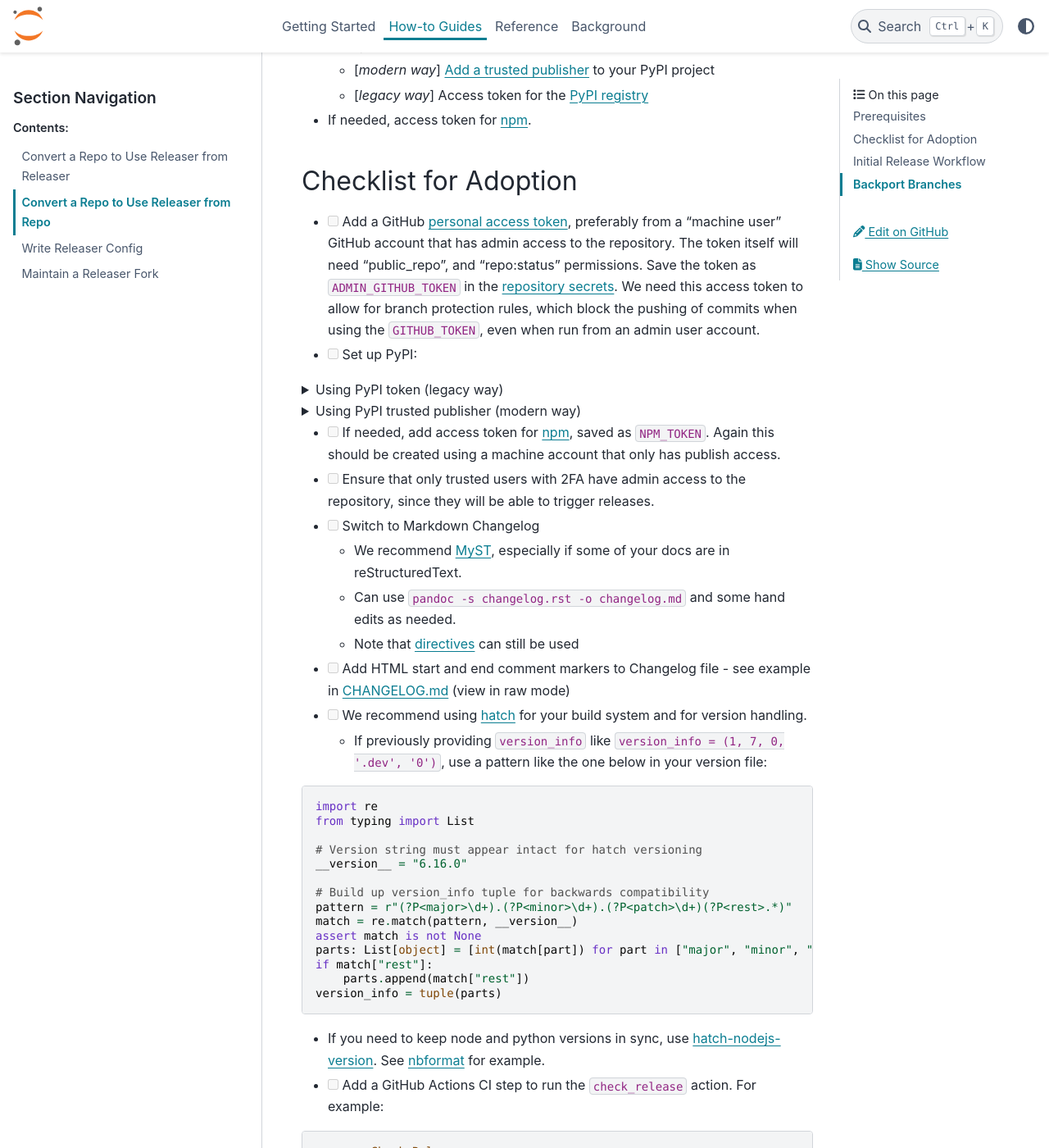
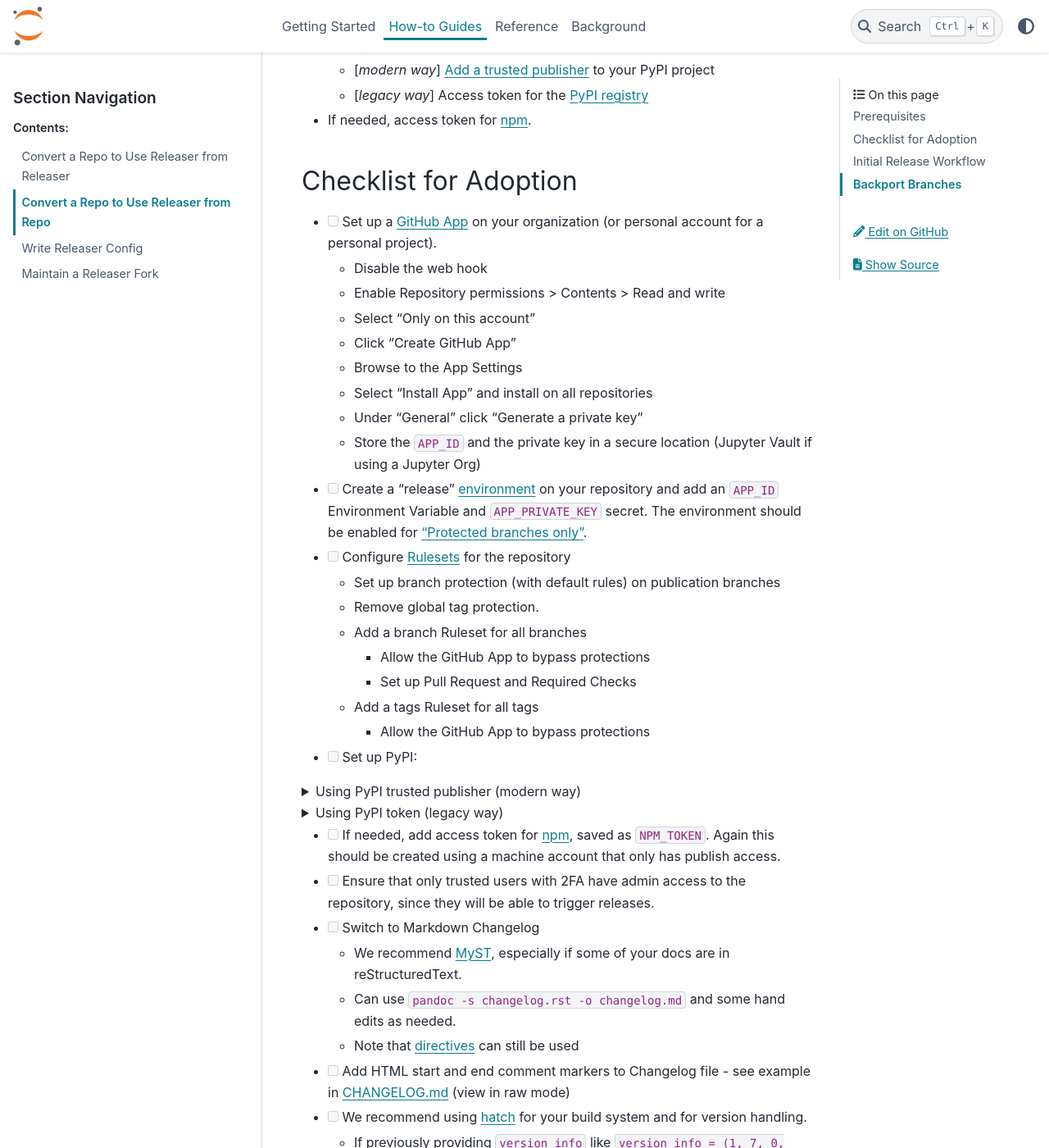
Before and after one commit to jupyter-server/jupyter_releaser, a Sphinx documentation site: the page built from docs/source/how_to_guides/convert_repo_from_repo.md, in a window 1280 px wide and 1400 px high, scrolled down 500 px. Shown: the whole window at 82% size. Built offline with Sphinx 7.4.7 and the PyData theme 0.15.4, drawn with Linux system fonts in a browser that asks for light colours.

Commit message:
Remove the need for an ADMIN_GITHUB_TOKEN (#557)

```diff
--- a/docs/source/how_to_guides/convert_repo_from_repo.md
+++ b/docs/source/how_to_guides/convert_repo_from_repo.md
@@ -16,16 +16,40 @@
 
 ## Checklist for Adoption
 
-- [ ] Add a GitHub [personal access token](https://docs.github.com/en/authentication/keeping-your-account-and-data-secure/creating-a-personal-access-token), preferably from a "machine user" GitHub
-  account that has admin access to the repository. The token itself will
-  need "public_repo", and "repo:status" permissions. Save the token as
-  `ADMIN_GITHUB_TOKEN`
-  in the [repository secrets](https://docs.github.com/en/actions/reference/encrypted-secrets#creating-encrypted-secrets-for-a-repository). We need this
-  access token to allow for branch protection rules, which block the pushing
-  of commits when using the `GITHUB_TOKEN`, even when run from an admin user
-  account.
+- [ ] Set up a [GitHub App](https://docs.github.com/en/apps/creating-github-apps/about-creating-github-apps/about-creating-github-apps#github-apps-that-act-on-their-own-behalf) on your organization (or personal account for a personal project).
+
+  - Disable the web hook
+  - Enable Repository permissions > Contents > Read and write
+  - Select "Only on this account"
+  - Click "Create GitHub App"
+  - Browse to the App Settings
+  - Select "Install App" and install on all repositories
+  - Under "General" click "Generate a private key"
+  - Store the `APP_ID` and the private key in a secure location (Jupyter Vault if using a Jupyter Org)
+
+- [ ] Create a "release" [environment](https://docs.github.com/en/actions/deployment/targeting-different-environments/using-environments-for-deployment) on your repository and add an `APP_ID` Environment Variable and `APP_PRIVATE_KEY` secret.
+  The environment should be enabled for ["Protected branches only"](https://docs.github.com/en/actions/deployment/targeting-different-environments/using-environments-for-deployment#deployment-branches-and-tags).
+
+- [ ] Configure [Rulesets](https://docs.github.com/en/repositories/configuring-branches-and-merges-in-your-repository/managing-rulesets/about-rulesets) for the repository
+
+  - Set up branch protection (with default rules) on publication branches
+  - Remove global tag protection.
+  - Add a branch Ruleset for all branches
+    - Allow the GitHub App to bypass protections
+    - Set up Pull Request and Required Checks
+  - Add a tags Ruleset for all tags
+    - Allow the GitHub App to bypass protections
 
 - [ ] Set up PyPI:
+
+<details><summary>Using PyPI trusted publisher (modern way)</summary>
+
+- Set up your PyPI project by [adding a trusted publisher](https://docs.pypi.org/trusted-publishers/adding-a-publisher/)
+  - if you use the example workflows, the _workflow name_ is `publish-release.yml` (or `full-release.yml`) and the
+    _environment_ should be left blank.
+- Ensure the publish release job as `permissions`: `id-token : write` (see the [documentation](https://docs.pypi.org/trusted-publishers/using-a-publisher/))
+
+</details>
 
 <details><summary>Using PyPI token (legacy way)</summary>
 
@@ -36,19 +60,9 @@
 
 </details>
 
-<details><summary>Using PyPI trusted publisher (modern way)</summary>
-
-- Set up your PyPI project by [adding a trusted publisher](https://docs.pypi.org/trusted-publishers/adding-a-publisher/)
-  - if you use the example workflows, the _workflow name_ is `publish-release.yml` (or `full-release.yml`) and the
-    _environment_ should be left blank.
-- Ensure the publish release job as `permissions`: `id-token : write` (see the [documentation](https://docs.pypi.org/trusted-publishers/using-a-publisher/))
-
-</details>
-
 - [ ] If needed, add access token for [npm](https://docs.npmjs.com/creating-and-viewing-access-tokens), saved as `NPM_TOKEN`. Again this should
   be created using a machine account that only has publish access.
-- [ ] Ensure that only trusted users with 2FA have admin access to the
-  repository, since they will be able to trigger releases.
+- [ ] Ensure that only trusted users with 2FA have admin access to the repository, since they will be able to trigger releases.
 - [ ] Switch to Markdown Changelog
   - We recommend [MyST](https://myst-parser.readthedocs.io/en/latest/?badge=latest), especially if some of your docs are in reStructuredText.
   - Can use `pandoc -s changelog.rst -o changelog.md` and some hand edits as needed.
```
Also changed, not shown: docs/source/background/theory.md (+7 -0 lines), docs/source/how_to_guides/maintain_fork.md (+1 -1 lines), 7 other files.
